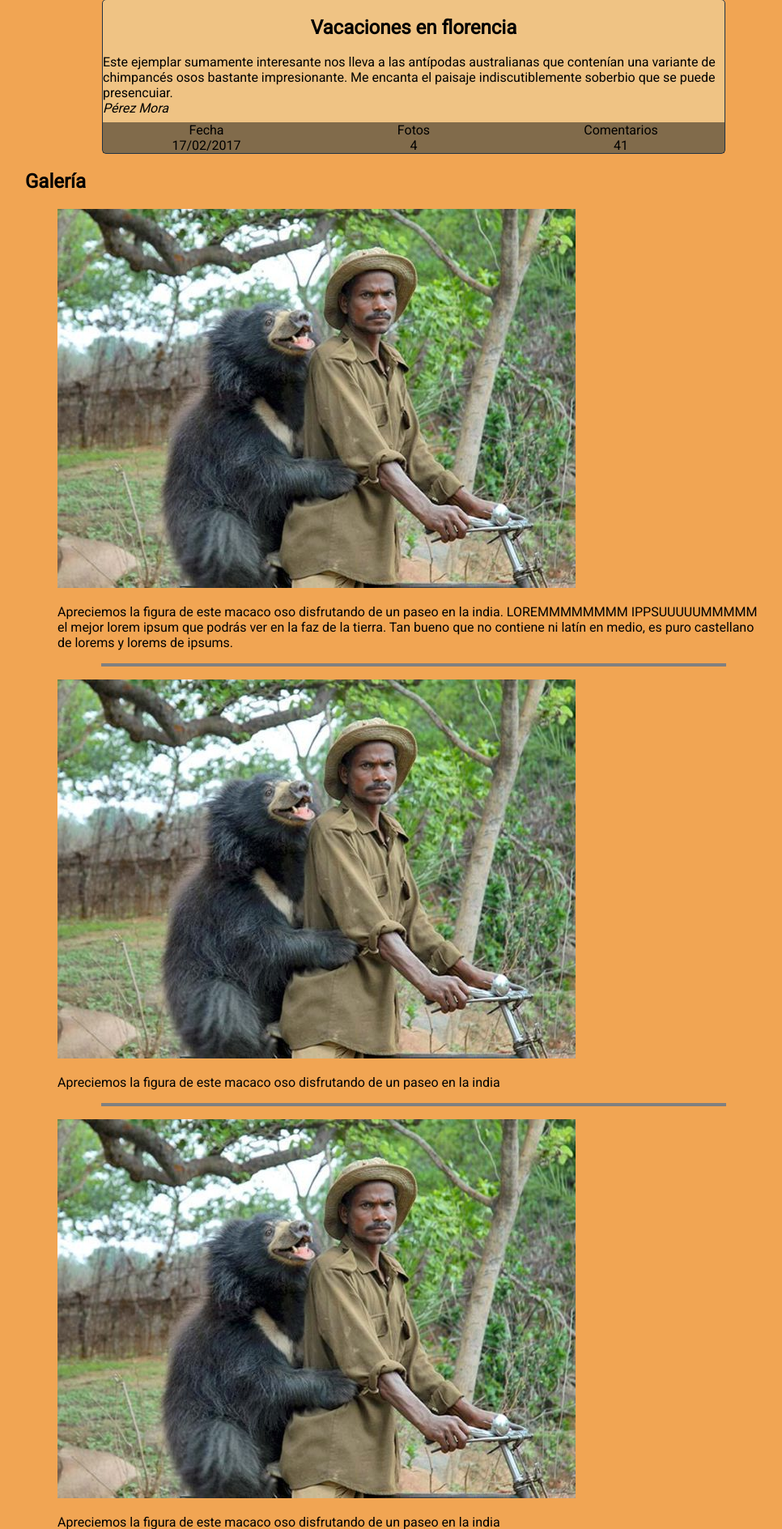
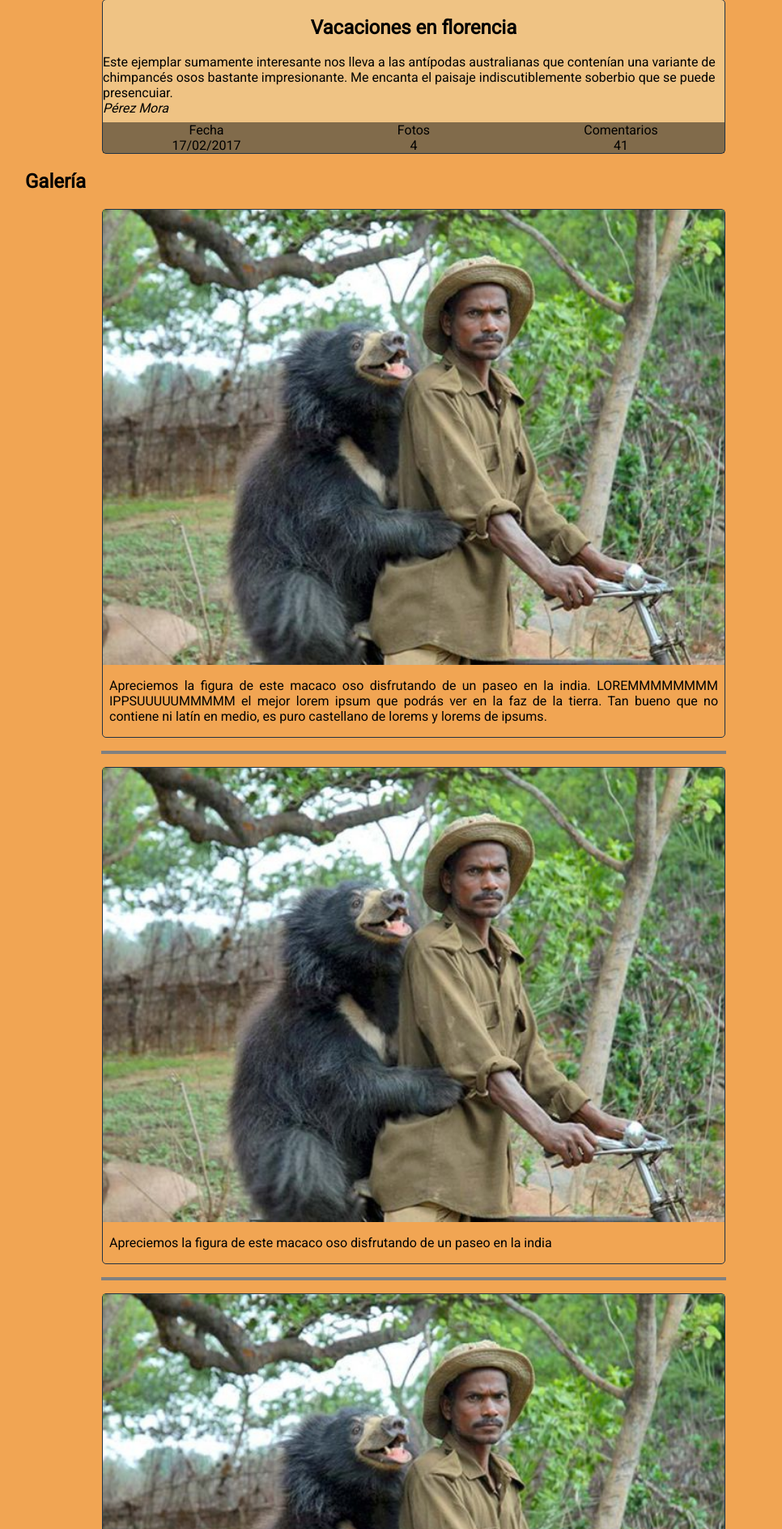
Before and after one commit to Alexei-117/PH2-UA, a PHP site: page /entrada.html in a window 1280 px wide. Shown: the part 197-2085 px from the top of the page at 81% size, without its empty margins (129-1095 px from the left). Run offline with PHP 8.4, Linux system fonts and the light colour scheme.

Commit message:
parte arreglada, queda acerca

```diff
--- a/P1/css/index.css
+++ b/P1/css/index.css
@@ -170,7 +170,28 @@ section{
 			background-color:rgba(20,20,20,0.5);
 			color:white;
 		}
+	section>figure{
+		width:80%;
+		height:auto;
+		margin:1em auto;
+		padding:0;
+		border:.1em solid #234;
+		border-radius:5px;
 
+		display:flex;
+		flex-direction:column;
+
+		text-align:justify;
+	}
+		section>figure>img{
+			width:100%;
+			height:auto;
+			margin:0;
+			padding:0;
+		}
+		section>figure>p{
+			padding:0 .5em;
+		}
 	/*ZONA DE COMENTARIOS*/
 	section>article>h2{
 		text-align:center;
--- a/P1/entrada.html
+++ b/P1/entrada.html
@@ -3,7 +3,7 @@
 <html lang="es">
 <head>
 	<meta charset="UTF-8">
-	<title>Portada de Img-in</title>
+	<title>Entrada</title>
 	<link rel="stylesheet" href="css/index.css">
 	<link rel="stylesheet" href="fontello/css/fontello.css">
 
@@ -72,7 +72,7 @@
 				<input id="name" type="text" required></input>
 
 				<label for="comment">Comentario</label>
-				<textarea id="comment" cols="50" rows="5" pattern="/^{1,20}$/" required></textarea>
+				<textarea id="comment" maxlength="50" required></textarea>
 			</fieldset>
 		</form>
 	</section>
```
